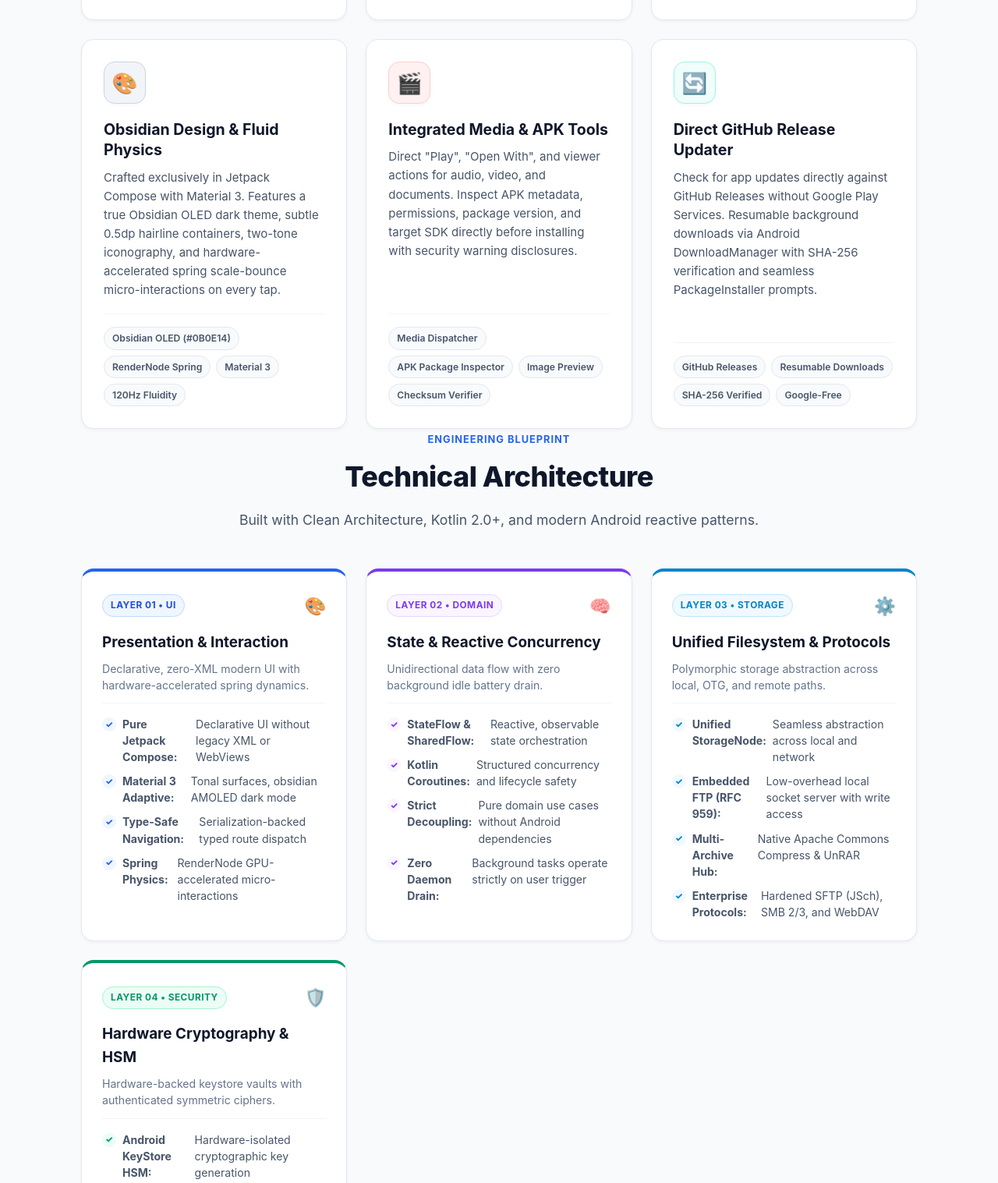
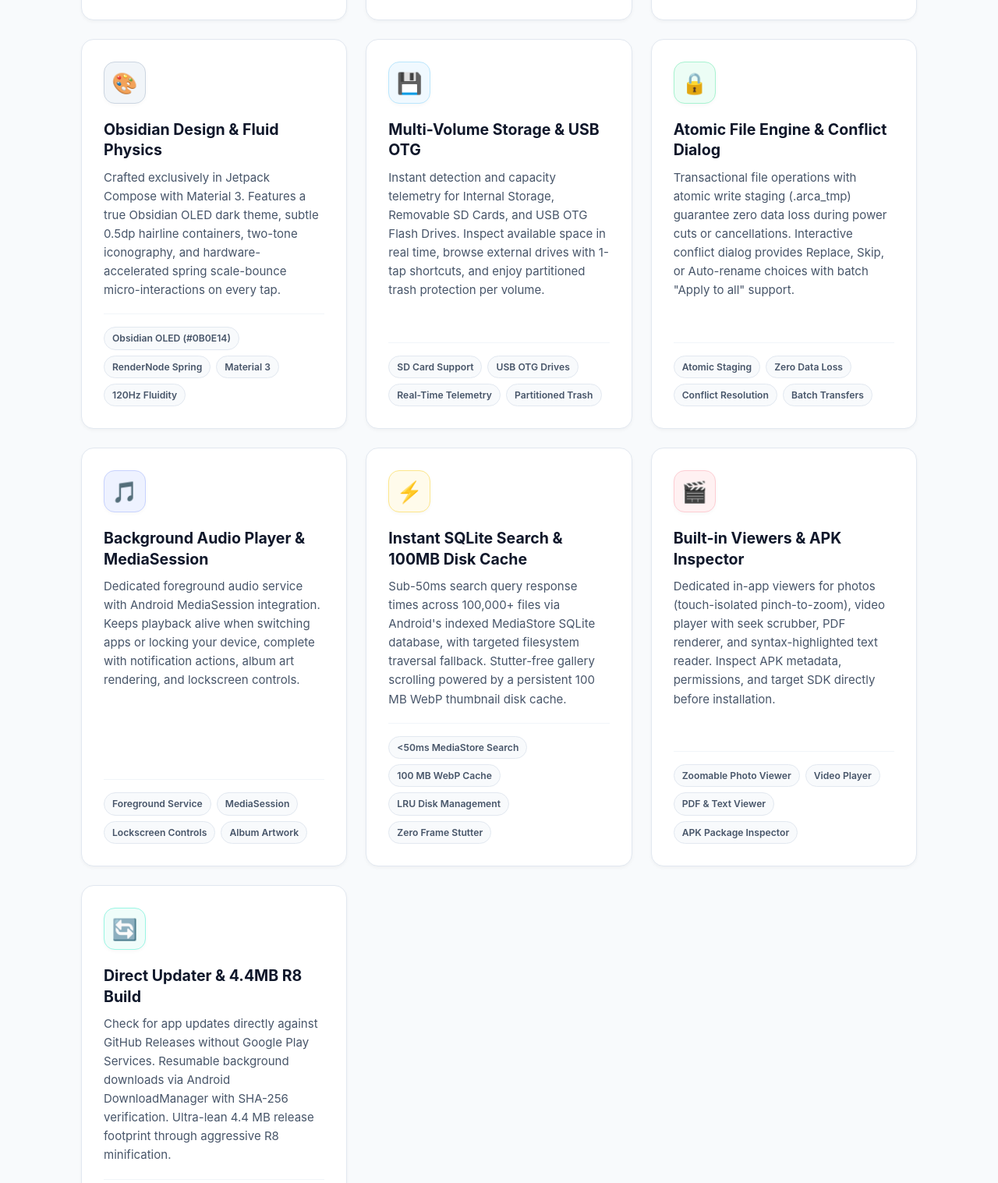
Before and after one commit to HrshD1eux/arca-filemanager, a plain HTML site: page docs/index.html in a window 1280 px wide. Shown: the part 2614-4131 px from the top of the page at 78% size. Drawn offline with Linux system fonts and the light colour scheme.

Commit message:
docs: update README and website architecture with multi-volume, atomic transfers, media service, and fast search

```diff
--- a/docs/index.html
+++ b/docs/index.html
@@ -233,28 +233,80 @@
           </div>
         </div>
 
-        <!-- 8. Media & Package Dispatchers -->
+        <!-- 8. Multi-Volume Storage & OTG -->
         <div class="card feature-card">
-          <div class="feature-icon-badge icon-rose">🎬</div>
-          <h3>Integrated Media & APK Tools</h3>
-          <p>Direct "Play", "Open With", and viewer actions for audio, video, and documents. Inspect APK metadata, permissions, package version, and target SDK directly before installing with security warning disclosures.</p>
+          <div class="feature-icon-badge icon-sky">💾</div>
+          <h3>Multi-Volume Storage &amp; USB OTG</h3>
+          <p>Instant detection and capacity telemetry for Internal Storage, Removable SD Cards, and USB OTG Flash Drives. Inspect available space in real time, browse external drives with 1-tap shortcuts, and enjoy partitioned trash protection per volume.</p>
           <div class="feature-tag-list">
-            <span class="feature-tag">Media Dispatcher</span>
-            <span class="feature-tag">APK Package Inspector</span>
-            <span class="feature-tag">Image Preview</span>
-            <span class="feature-tag">Checksum Verifier</span>
+            <span class="feature-tag">SD Card Support</span>
+            <span class="feature-tag">USB OTG Drives</span>
+            <span class="feature-tag">Real-Time Telemetry</span>
+            <span class="feature-tag">Partitioned Trash</span>
           </div>
         </div>
 
-        <!-- 9. GitHub-Direct Updater -->
+        <!-- 9. Atomic Transfers & Conflict Resolution -->
+        <div class="card feature-card">
+          <div class="feature-icon-badge icon-emerald">🔒</div>
+          <h3>Atomic File Engine &amp; Conflict Dialog</h3>
+          <p>Transactional file operations with atomic write staging (.arca_tmp) guarantee zero data loss during power cuts or cancellations. Interactive conflict dialog provides Replace, Skip, or Auto-rename choices with batch "Apply to all" support.</p>
+          <div class="feature-tag-list">
+            <span class="feature-tag">Atomic Staging</span>
+            <span class="feature-tag">Zero Data Loss</span>
+            <span class="feature-tag">Conflict Resolution</span>
+            <span class="feature-tag">Batch Transfers</span>
+          </div>
+        </div>
+
+        <!-- 10. Foreground Background Audio Player -->
+        <div class="card feature-card">
+          <div class="feature-icon-badge icon-indigo">🎵</div>
+          <h3>Background Audio Player &amp; MediaSession</h3>
+          <p>Dedicated foreground audio service with Android MediaSession integration. Keeps playback alive when switching apps or locking your device, complete with notification actions, album art rendering, and lockscreen controls.</p>
+          <div class="feature-tag-list">
+            <span class="feature-tag">Foreground Service</span>
+            <span class="feature-tag">MediaSession</span>
+            <span class="feature-tag">Lockscreen Controls</span>
+            <span class="feature-tag">Album Artwork</span>
+          </div>
+        </div>
+
+        <!-- 11. Instant Search & Thumbnail Cache -->
+        <div class="card feature-card">
+          <div class="feature-icon-badge icon-amber">⚡</div>
+          <h3>Instant SQLite Search &amp; 100MB Disk Cache</h3>
+          <p>Sub-50ms search query response times across 100,000+ files via Android's indexed MediaStore SQLite database, with targeted filesystem traversal fallback. Stutter-free gallery scrolling powered by a persistent 100 MB WebP thumbnail disk cache.</p>
+          <div class="feature-tag-list">
+            <span class="feature-tag">&lt;50ms MediaStore Search</span>
+            <span class="feature-tag">100 MB WebP Cache</span>
+            <span class="feature-tag">LRU Disk Management</span>
+            <span class="feature-tag">Zero Frame Stutter</span>
+          </div>
+        </div>
+
+        <!-- 12. Media & Package Dispatchers -->
+        <div class="card feature-card">
+          <div class="feature-icon-badge icon-rose">🎬</div>
+          <h3>Built-in Viewers &amp; APK Inspector</h3>
+          <p>Dedicated in-app viewers for photos (touch-isolated pinch-to-zoom), video player with seek scrubber, PDF renderer, and syntax-highlighted text reader. Inspect APK metadata, permissions, and target SDK directly before installation.</p>
+          <div class="feature-tag-list">
+            <span class="feature-tag">Zoomable Photo Viewer</span>
+            <span class="feature-tag">Video Player</span>
+            <span class="feature-tag">PDF &amp; Text Viewer</span>
+            <span class="feature-tag">APK Package Inspector</span>
+          </div>
+        </div>
+
+        <!-- 13. GitHub-Direct Updater & Lean R8 Build -->
         <div class="card feature-card">
           <div class="feature-icon-badge icon-teal">🔄</div>
-          <h3>Direct GitHub Release Updater</h3>
-          <p>Check for app updates directly against GitHub Releases without Google Play Services. Resumable background downloads via Android DownloadManager with SHA-256 verification and seamless PackageInstaller prompts.</p>
+          <h3>Direct Updater &amp; 4.4MB R8 Build</h3>
+          <p>Check for app updates directly against GitHub Releases without Google Play Services. Resumable background downloads via Android DownloadManager with SHA-256 verification. Ultra-lean 4.4 MB release footprint through aggressive R8 minification.</p>
           <div class="feature-tag-list">
+            <span class="feature-tag">4.4 MB Minified APK</span>
             <span class="feature-tag">GitHub Releases</span>
             <span class="feature-tag">Resumable Downloads</span>
-            <span class="feature-tag">SHA-256 Verified</span>
             <span class="feature-tag">Google-Free</span>
           </div>
         </div>
@@ -305,13 +357,13 @@
             <span class="arch-layer-badge badge-sky">Layer 03 • Storage</span>
             <span class="arch-icon">⚙️</span>
           </div>
-          <h3>Unified Filesystem & Protocols</h3>
+          <h3>Unified Filesystem &amp; Protocols</h3>
           <p class="arch-desc">Polymorphic storage abstraction across local, OTG, and remote paths.</p>
           <ul class="arch-specs">
-            <li><strong>Unified StorageNode:</strong> Seamless abstraction across local and network</li>
-            <li><strong>Embedded FTP (RFC 959):</strong> Low-overhead local socket server with write access</li>
-            <li><strong>Multi-Archive Hub:</strong> Native Apache Commons Compress & UnRAR</li>
-            <li><strong>Enterprise Protocols:</strong> Hardened SFTP (JSch), SMB 2/3, and WebDAV</li>
+            <li><strong>Multi-Volume Resolver:</strong> Physical storage discovery for Internal, SD Card, and USB OTG</li>
+            <li><strong>Atomic Staging Engine:</strong> Transactional copy/move staging with zero-data-loss protection</li>
+            <li><strong>MediaStore &amp; WebP Cache:</strong> Sub-50ms indexed search and 100 MB persistent thumbnail cache</li>
+            <li><strong>Canonical StorageNode:</strong> Unified domain abstraction across local, SAF, FTP, SMB, and SFTP</li>
           </ul>
         </div>
 
```
Also changed, not shown: 1 other file.
